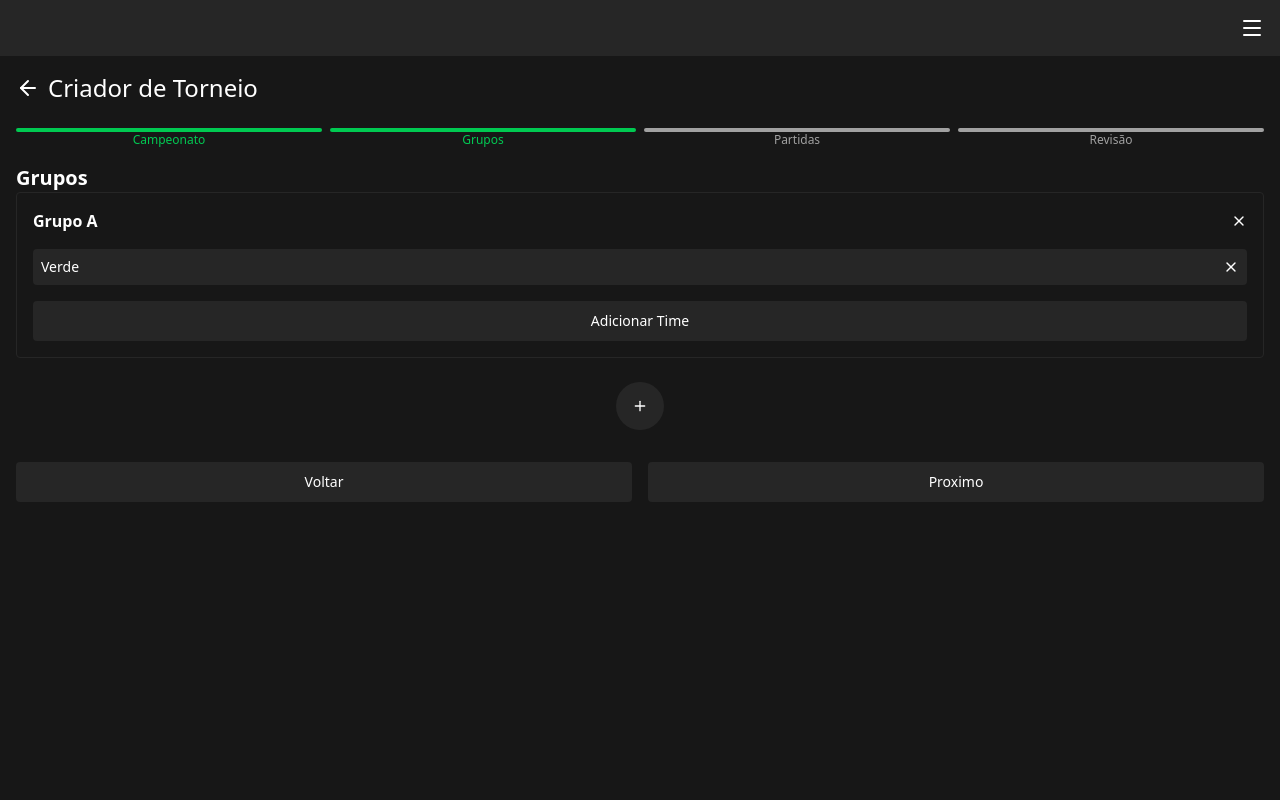
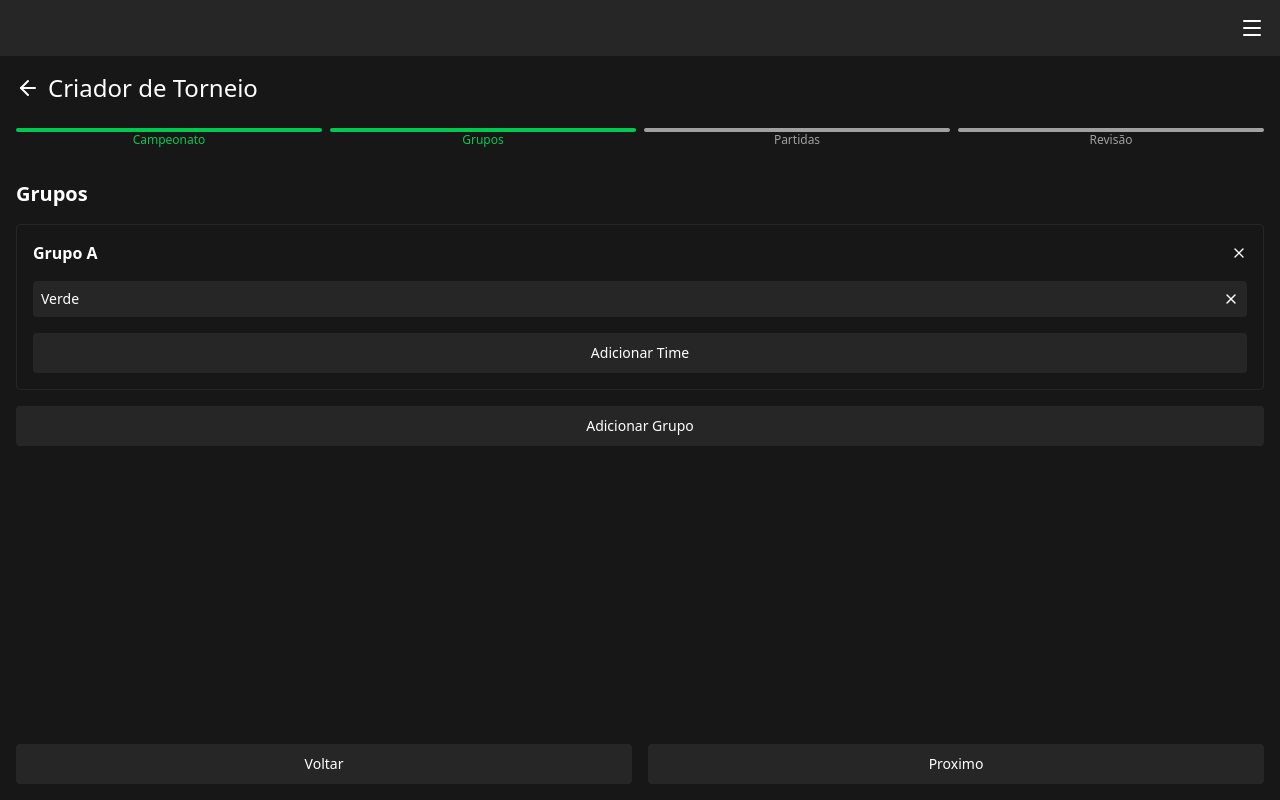
Before and after one commit to gui-alves-oliveira/champion, a React (Vite) app: page /tournaments/create in a window 1280 px wide. Both pictures are taken after a click on the button "Proximo". Built offline with nearby package versions, Linux system fonts and the light colour scheme.

Commit message:
feat: move options down

```diff
--- a/src/components/groups-step.tsx
+++ b/src/components/groups-step.tsx
@@ -1,15 +1,16 @@
 import { X, Plus } from "lucide-react";
 import { Dialog } from "./ui/dialog";
 import { Heading } from "./ui/heading";
+import { Button } from "./ui/button";
 
 export function GroupsStep() {
   return (
     <div>
-      <Heading intent="subtitle" as="h2">
+      <Heading className="mb-4" intent="subtitle" as="h2">
         Grupos
       </Heading>
 
-      <div className="p-4 mb-6 border border-neutral-800 rounded">
+      <div className="p-4 mb-2 border border-neutral-800 rounded">
         <div className="mb-4 flex justify-between items-center">
           <h3 className="font-semibold">Grupo A</h3>
           <button>
@@ -34,7 +35,7 @@ export function GroupsStep() {
 
             <Dialog.Overlay />
             <Dialog.Content>
-              <Dialog.Title>
+              <Dialog.Title asChild>
                 <Heading>Selecione um time</Heading>
               </Dialog.Title>
             </Dialog.Content>
@@ -43,9 +44,7 @@ export function GroupsStep() {
       </div>
 
       <div className="flex flex-col items-center">
-        <button className="bg-neutral-800 size-12 rounded-full flex justify-center items-center">
-          <Plus size={16} />
-        </button>
+        <Button>Adicionar Grupo</Button>
       </div>
     </div>
   );
--- a/src/components/ui/heading.tsx
+++ b/src/components/ui/heading.tsx
@@ -20,11 +20,17 @@ interface HeadingProps
   as?: "h1" | "h2" | "h3" | "h4" | "h5" | "h6";
 }
 
-export function Heading({ intent, as, children, ...props }: HeadingProps) {
+export function Heading({
+  intent,
+  as,
+  className,
+  children,
+  ...props
+}: HeadingProps) {
   const Tag = as ?? "h3";
 
   return (
-    <Tag className={headingVariants({ intent })} {...props}>
+    <Tag className={headingVariants({ intent, className })} {...props}>
       {children}
     </Tag>
   );
--- a/src/components/wizard.tsx
+++ b/src/components/wizard.tsx
@@ -78,7 +78,8 @@ export function Wizard() {
   const isLastStep = step === steps.length - 1;
 
   return (
-    <div className="p-4">
+    <div>
+      <div className="px-4 pt-4">
         <div className="flex gap-2 items-center mb-6">
           <Link className="inline-flex align-middle" to="/tournaments">
             <ArrowLeft />
@@ -88,12 +89,13 @@ export function Wizard() {
           </Heading>
         </div>
         <Steper steps={steps} active={step} />
+      </div>
 
       <FormProvider {...wizardForm}>
         <form onSubmit={wizardForm.handleSubmit(onSubmit)}>
-          {steps[step].component()}
+          <div className="p-4">{steps[step].component()}</div>
 
-          <div className="flex mt-6 gap-4">
+          <div className="fixed w-full bottom-0 flex p-4 gap-4">
             <Button type="button" onClick={back}>
               Voltar
             </Button>
@@ -104,7 +106,7 @@ export function Wizard() {
                 type="button"
                 onClick={wizardForm.handleSubmit(onSubmit)}
               >
-                Enviar
+                Criar torneio
               </Button>
             ) : (
               <Button type="button" onClick={next}>
```
Lines whose indentation alone changed are shown as unchanged.
